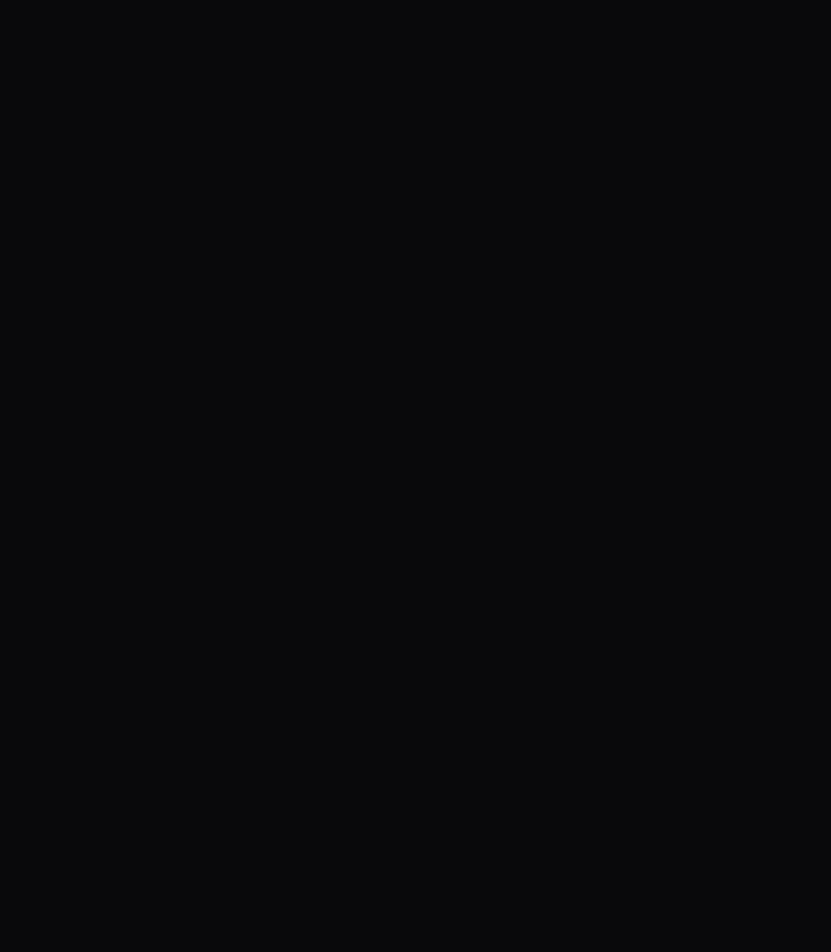
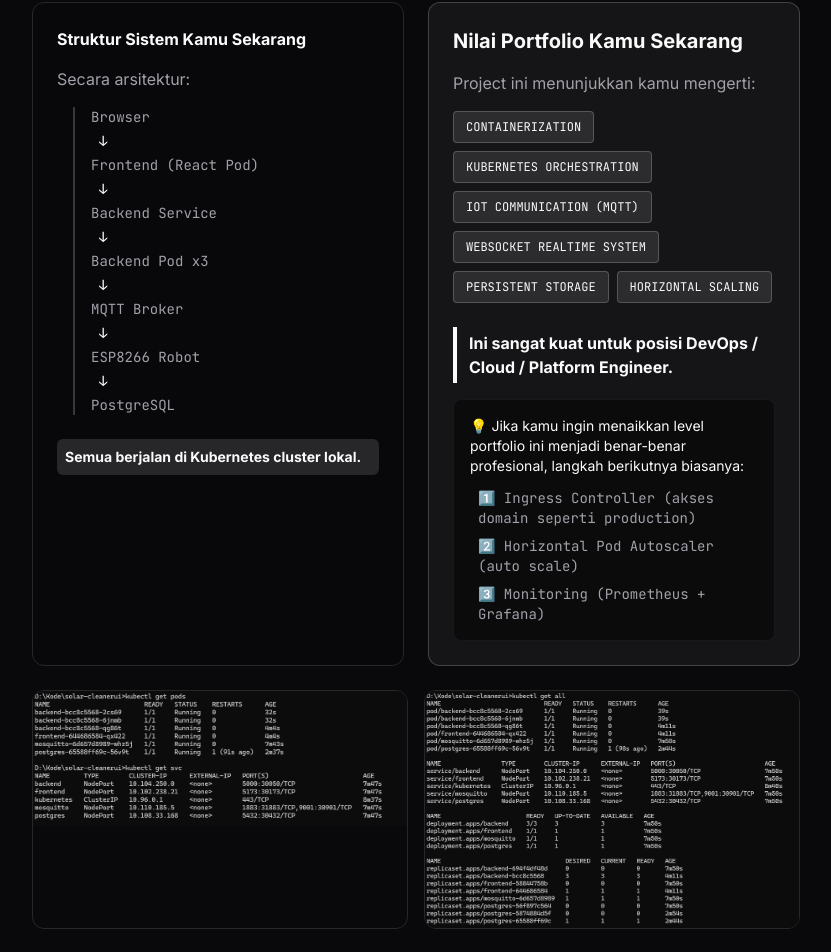
Before and after one commit to Yudzyyy/titisportofolio, a Next.js app: page /project/solar-panel in a window 1280 px wide. Shown: the part 2540-3492 px from the top of the page, without its empty margins (224-1055 px from the left). Before the commit the page ends 2558 px from the top, so only its background shows below. Built offline with nearby package versions, Linux system fonts and the light colour scheme.

Commit message:
Tambah porto kubernetes

```diff
--- a/src/app/explore/page.tsx
+++ b/src/app/explore/page.tsx
@@ -83,7 +83,7 @@
     {
         id: "iot-solar-panel",
         title: "Solar Panel Robot Cleaner",
-        description: "Automated solar panel cleaning robot with ESP8266, MQTT, WebSocket, Flask, and React dashboard — fully containerized with Docker.",
+        description: "Automated solar panel cleaning robot with ESP8266, MQTT, WebSocket, Flask, and React dashboard — fully containerized and deployed on a local Kubernetes cluster.",
         icon: Cpu,
         color: "text-emerald-400",
         bg: "bg-emerald-500/10",
@@ -91,7 +91,7 @@
         category: "IoT",
         href: "/explore/iot-solar-panel",
         github: "https://github.com/Yudzyyy/solarpanelcleaner_iot",
-        tags: ["ESP8266", "Python", "React", "MQTT", "Docker"],
+        tags: ["ESP8266", "Python", "React", "Kubernetes", "MQTT"],
         featured: true,
     },
     {
--- a/src/app/project/solar-panel/page.tsx
+++ b/src/app/project/solar-panel/page.tsx
@@ -1,6 +1,7 @@
 import SolarPanelDiagram from "@/components/projects/SolarPanelDiagram";
 import { ArrowLeft, ExternalLink, Github } from "lucide-react";
 import Link from "next/link";
+import ZoomableImage from "@/components/ui/ZoomableImage";
 
 export default function SolarPanelPage() {
     return (
@@ -144,6 +145,63 @@
                         I designed the full-stack architecture, including the circuit schematics for the sensor nodes and the firmware logic for reliable data transmission under varying network conditions. I implemented the MQTT-based communication layer and developed the interactive web dashboard, which features custom SVG-based system architecture diagrams and real-time data visualization charts.
                     </p>
                 </div>
+
+                <div className="space-y-4">
+                    <h2 className="text-2xl font-mono font-bold uppercase tracking-tight text-primary">06. Kubernetes Integration & Value</h2>
+                    <div className="space-y-6 text-muted-foreground">
+                        <div className="grid grid-cols-1 lg:grid-cols-2 gap-6">
+                            <div className="rounded-xl border border-border p-6 bg-card/50">
+                                <h3 className="font-bold text-foreground mb-4">Struktur Sistem Kamu Sekarang</h3>
+                                <p className="mb-4">Secara arsitektur:</p>
+                                <ul className="space-y-1 mb-6 ml-4 border-l-2 border-primary/20 pl-4 font-mono text-sm">
+                                    <li>Browser</li>
+                                    <li className="text-primary pl-2">↓</li>
+                                    <li>Frontend (React Pod)</li>
+                                    <li className="text-primary pl-2">↓</li>
+                                    <li>Backend Service</li>
+                                    <li className="text-primary pl-2">↓</li>
+                                    <li>Backend Pod x3</li>
+                                    <li className="text-primary pl-2">↓</li>
+                                    <li>MQTT Broker</li>
+                                    <li className="text-primary pl-2">↓</li>
+                                    <li>ESP8266 Robot</li>
+                                    <li className="text-primary pl-2">↓</li>
+                                    <li>PostgreSQL</li>
+                                </ul>
+                                <p className="text-sm font-bold text-foreground bg-muted p-2 rounded-md">Semua berjalan di Kubernetes cluster lokal.</p>
+                            </div>
+
+                            <div className="rounded-xl border border-primary/20 p-6 bg-primary/5">
+                                <h3 className="font-bold text-primary mb-4 text-xl">Nilai Portfolio Kamu Sekarang</h3>
+                                <p className="mb-4">Project ini menunjukkan kamu mengerti:</p>
+                                <div className="flex flex-wrap gap-2 mb-6">
+                                    {['Containerization', 'Kubernetes orchestration', 'IoT communication (MQTT)', 'Websocket realtime system', 'Persistent storage', 'Horizontal scaling'].map(t => (
+                                        <span key={t} className="text-[12px] font-mono bg-primary/10 text-primary px-3 py-1.5 rounded uppercase border border-primary/20">{t}</span>
+                                    ))}
+                                </div>
+                                <p className="font-bold text-foreground mb-4 border-l-4 border-primary pl-3 py-1">Ini sangat kuat untuk posisi DevOps / Cloud / Platform Engineer.</p>
+
+                                <div className="bg-background/80 p-4 rounded-lg border border-border/50">
+                                    <p className="text-sm mb-3 text-foreground">💡 Jika kamu ingin menaikkan level portfolio ini menjadi benar-benar profesional, langkah berikutnya biasanya:</p>
+                                    <div className="space-y-2 text-sm font-mono ml-2 text-muted-foreground">
+                                        <p>1️⃣ Ingress Controller (akses domain seperti production)</p>
+                                        <p>2️⃣ Horizontal Pod Autoscaler (auto scale)</p>
+                                        <p>3️⃣ Monitoring (Prometheus + Grafana)</p>
+                                    </div>
+                                </div>
+                            </div>
+                        </div>
+
+                        <div className="grid grid-cols-1 md:grid-cols-2 gap-4 mt-6">
+                            <div className="rounded-xl overflow-hidden border border-border bg-card">
+                                <ZoomableImage src="/images/kube1.png" alt="Kubernetes pods architecture" width={800} height={600} className="w-full h-auto object-cover" />
+                            </div>
+                            <div className="rounded-xl overflow-hidden border border-border bg-card">
+                                <ZoomableImage src="/images/kube2.png" alt="Kubernetes services architecture" width={800} height={600} className="w-full h-auto object-cover" />
+                            </div>
+                        </div>
+                    </div>
+                </div>
             </section>
         </div>
     );
--- /dev/null
+++ b/src/components/ui/ZoomableImage.tsx
@@ -0,0 +1,81 @@
+"use client";
+
+import { useState, useEffect } from "react";
+import Image, { ImageProps } from "next/image";
+import { X, ZoomIn } from "lucide-react";
+import { motion, AnimatePresence } from "framer-motion";
+
+export default function ZoomableImage(props: ImageProps) {
+    const [isZoomed, setIsZoomed] = useState(false);
+
+    // Prevent scrolling when zoomed
+    useEffect(() => {
+        if (isZoomed) {
+            document.body.style.overflow = "hidden";
+        } else {
+            document.body.style.overflow = "";
+        }
+        return () => {
+            document.body.style.overflow = "";
+        };
+    }, [isZoomed]);
+
+    // Handle escape key
+    useEffect(() => {
+        const handleKeyDown = (e: KeyboardEvent) => {
+            if (e.key === "Escape") setIsZoomed(false);
+        };
+        window.addEventListener("keydown", handleKeyDown);
+        return () => window.removeEventListener("keydown", handleKeyDown);
+    }, []);
+
+    return (
+        <>
+            <div className="relative group cursor-zoom-in overflow-hidden rounded-inherit h-full w-full" onClick={() => setIsZoomed(true)}>
+                <Image {...props} className={`transition-transform duration-500 group-hover:scale-105 ${props.className || ""}`} />
+                <div className="absolute inset-0 bg-black/0 group-hover:bg-black/20 transition-colors duration-300 flex items-center justify-center">
+                    <div className="bg-black/60 p-3 rounded-full opacity-0 group-hover:opacity-100 transform scale-90 group-hover:scale-100 transition-all duration-300 shadow-xl backdrop-blur-sm">
+                        <ZoomIn className="text-white w-6 h-6" />
+                    </div>
+                </div>
+            </div>
+
+            <AnimatePresence>
+                {isZoomed && (
+                    <motion.div
+                        initial={{ opacity: 0 }}
+                        animate={{ opacity: 1 }}
+                        exit={{ opacity: 0 }}
+                        className="fixed inset-0 z-[100] flex items-center justify-center bg-black/90 backdrop-blur-md p-4 md:p-12 cursor-zoom-out"
+                        onClick={() => setIsZoomed(false)}
+                    >
+                        <button
+                            className="absolute top-6 right-6 p-2 rounded-full bg-white/10 hover:bg-white/20 text-white transition-colors z-[101]"
+                            onClick={(e) => {
+                                e.stopPropagation();
+                                setIsZoomed(false);
+                            }}
+                        >
+                            <X className="w-6 h-6" />
+                        </button>
+                        <motion.div
+                            initial={{ scale: 0.95, opacity: 0 }}
+                            animate={{ scale: 1, opacity: 1 }}
+                            exit={{ scale: 0.95, opacity: 0 }}
+                            transition={{ type: "spring", stiffness: 300, damping: 30 }}
+                            className="relative w-full h-full flex items-center justify-center"
+                        >
+                            <Image
+                                {...props}
+                                className="object-contain w-full h-full"
+                                alt={props.alt || "Zoomed image"}
+                                quality={100}
+                                sizes="100vw"
+                            />
+                        </motion.div>
+                    </motion.div>
+                )}
+            </AnimatePresence>
+        </>
+    );
+}
```
Also changed, not shown: public/images/kube1.png (added), public/images/kube2.png (added).
